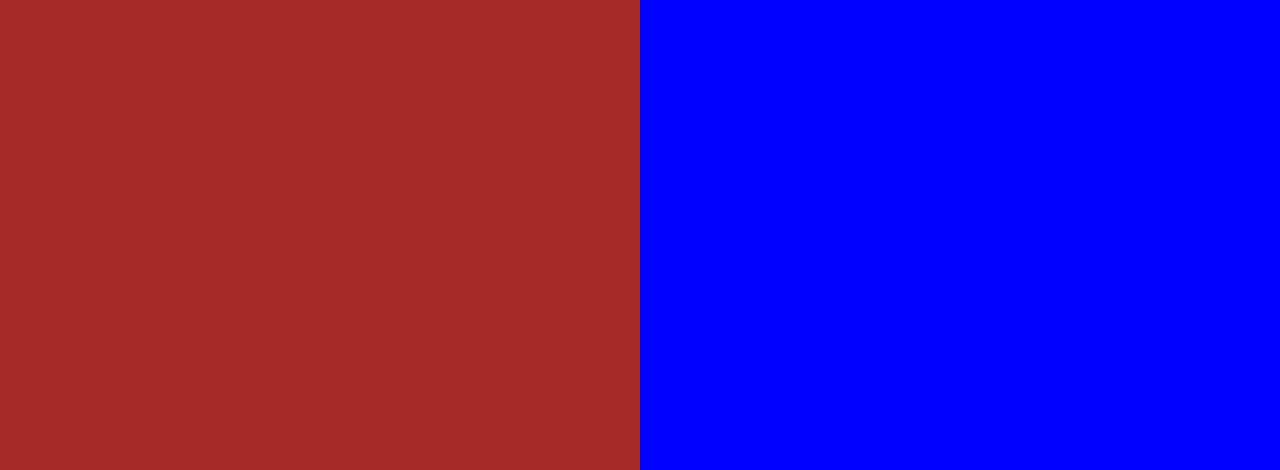
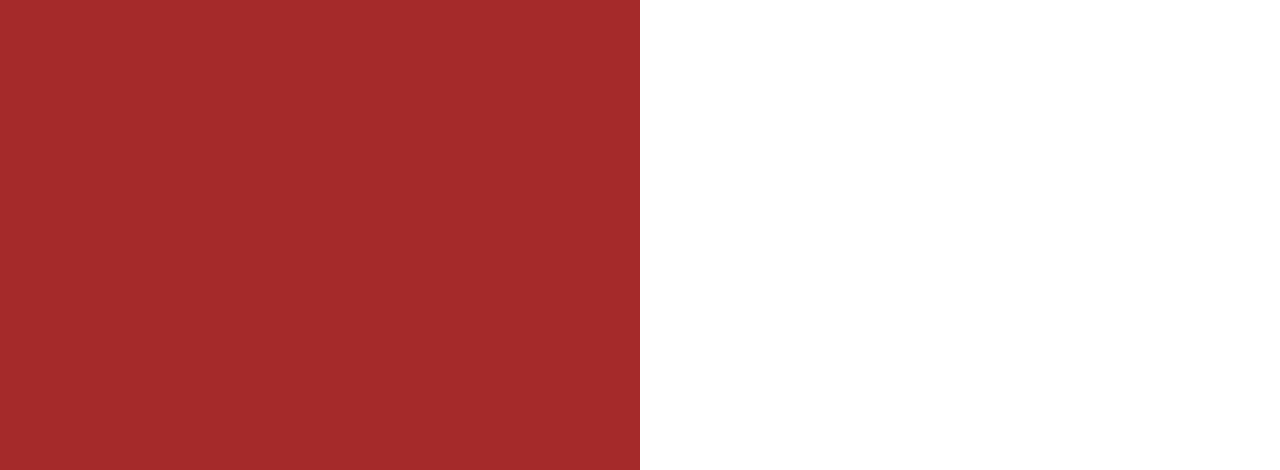
Before and after one commit to sudhakar1324/AWSCICDCodeDeploy1030, a plain HTML site: page index.html in a window 1280 px wide. Shown: the part 330-800 px from the top of the page. Drawn offline with Linux system fonts and the light colour scheme.

Commit message:
Update index.html

```diff
--- a/index.html
+++ b/index.html
@@ -49,7 +49,7 @@
         bottom: 0px;
         left: 50%;
 
-        background-color: #0000FF;
+        background-color: #FFFFFF;
       }
 
       h1 {
```
